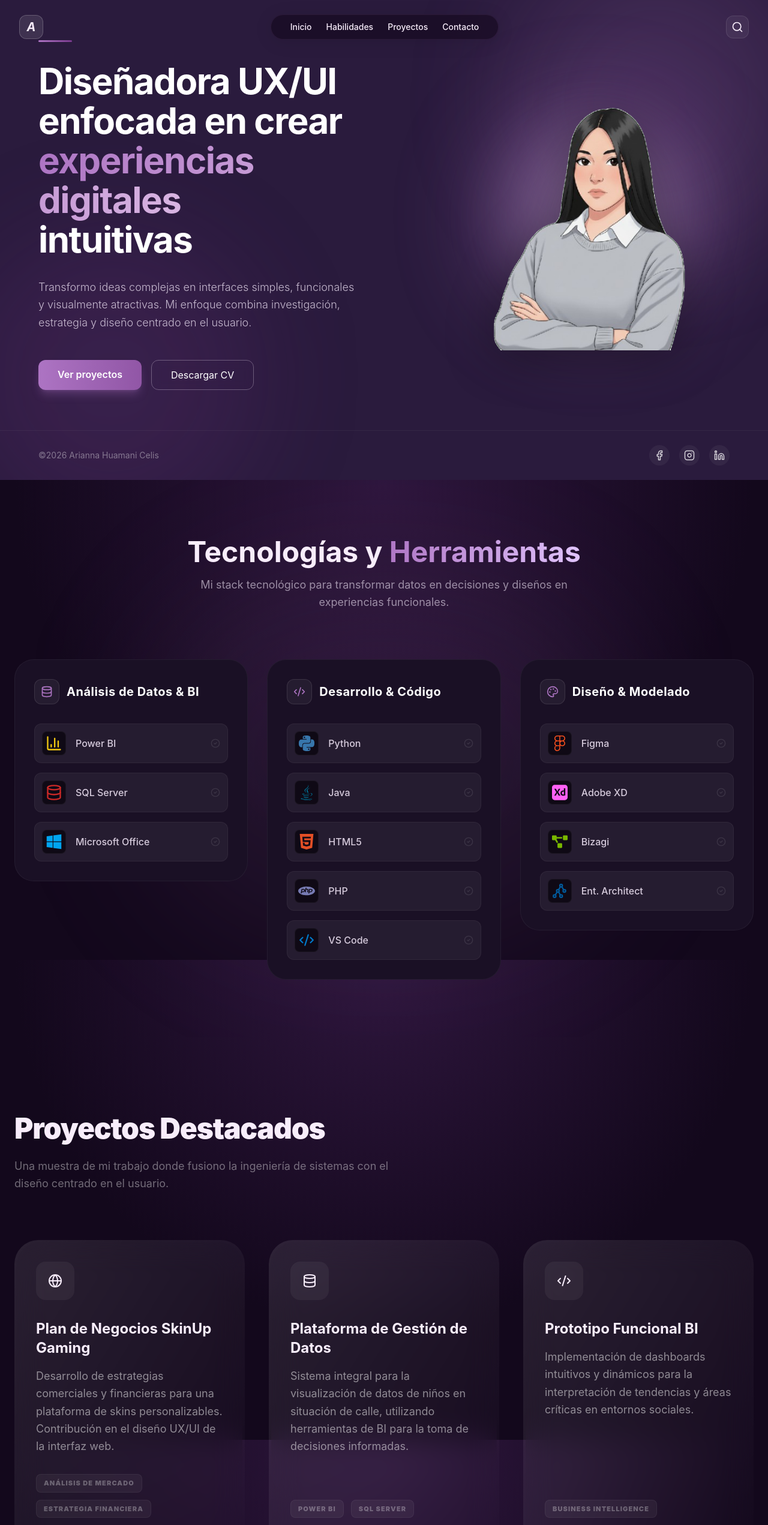
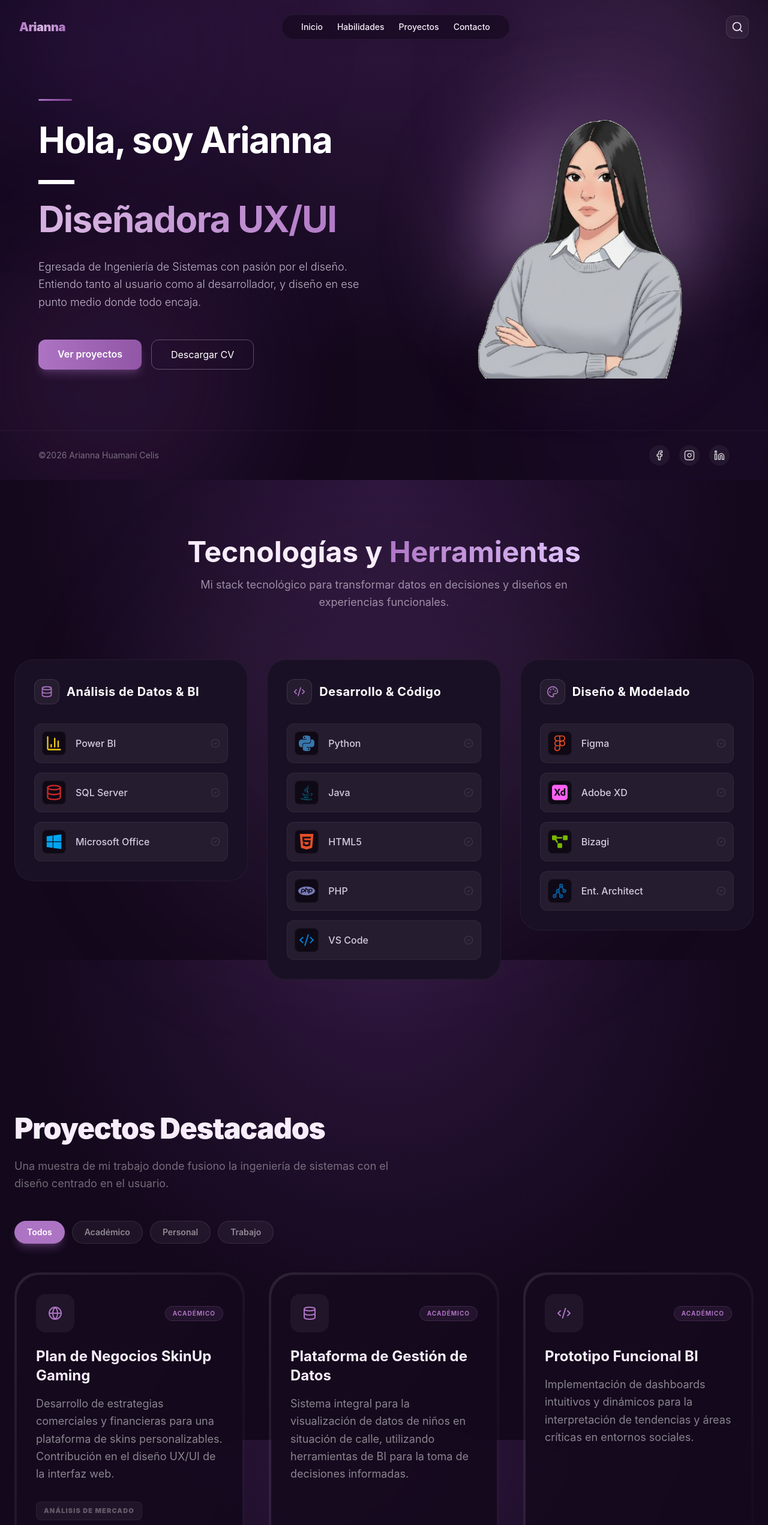
Before and after one commit to AriannaHC/PortafolioWeb, a React (Vite) app: page / in a window 1280 px wide. Shown: the top 2542 px of the page at 60% size. Built offline with nearby package versions, Linux system fonts and the light colour scheme.

Commit message:
Actualización

```diff
--- a/src/components/Hero.tsx
+++ b/src/components/Hero.tsx
@@ -6,7 +6,7 @@
 
 export const Hero = () => {
   return (
-    <section id="inicio" className="relative w-full min-h-screen flex flex-col justify-between overflow-hidden bg-[#2A1B3D]"> {/* Asumiendo un fondo base oscuro */}
+    <section id="inicio" className="relative w-full min-h-screen flex flex-col justify-between overflow-hidden">
 
       {/* Background blobs mejorados */}
       <div className="absolute inset-0 pointer-events-none">
@@ -15,7 +15,7 @@
       </div>
 
       {/* Contenido Central */}
-      <div className="flex-grow flex items-center justify-center px-6 lg:px-16 py-12 relative z-10">
+      <div className="flex-grow flex items-center justify-center px-6 lg:px-16 pt-32 pb-16 relative z-10">
         <div className="w-full max-w-[1280px] grid grid-cols-1 lg:grid-cols-2 gap-12 lg:gap-20 items-center">
 
           {/* TEXTO */}
@@ -28,20 +28,17 @@
             <div className="w-14 h-[3px] bg-gradient-to-r from-[#AD74C3] to-[#7A3A8E] mx-auto lg:mx-0 rounded-full"></div>
 
 <h1 className="text-4xl sm:text-5xl md:text-6xl font-bold leading-[1.1] tracking-tight text-white">
-              Diseñadora UX/UI <br className="hidden lg:block"/> enfocada en crear
+  Hola, soy Arianna —
   <br />
-              {/* MEJORA VISUAL: Texto con gradiente */}
   <span className="text-transparent bg-clip-text bg-gradient-to-r from-[#AD74C3] via-[#D8B4E2] to-[#AD74C3] bg-[length:200%_auto] animate-gradient">
-                 experiencias digitales
+    Diseñadora UX/UI
   </span>
-              <br />
-              intuitivas
 </h1>
 
 <p className="text-[#EADFF0]/80 text-base md:text-lg max-w-xl mx-auto lg:mx-0 leading-relaxed font-light">
-              Transformo ideas complejas en interfaces simples, funcionales
-              y visualmente atractivas. Mi enfoque combina investigación,
-              estrategia y diseño centrado en el usuario.
+  Egresada de Ingeniería de Sistemas con pasión por el diseño.
+  Entiendo tanto al usuario como al desarrollador, y diseño
+  en ese punto medio donde todo encaja.
 </p>
 
             <div className="flex flex-col sm:flex-row gap-4 justify-center lg:justify-start pt-4">
@@ -73,7 +70,7 @@
   transition={{ duration: 0.8 }}
   className="flex justify-center lg:justify-end order-2 relative"
 >
-  <div className="relative w-full max-w-[320px] lg:max-w-[450px] flex justify-center items-center">
+  <div className="relative w-full max-w-[340px] lg:max-w-[480px] flex justify-center items-center">
 
     {/* 1. El Aura de luz detrás (Sin bordes, pura luz) */}
     <div className="absolute w-[80%] h-[80%] bg-[#AD74C3] rounded-full blur-[80px] opacity-40 animate-pulse"></div>
--- a/src/components/Navbar.tsx
+++ b/src/components/Navbar.tsx
@@ -1,6 +1,6 @@
-import React, { useState } from 'react';
+import React, { useState, useEffect } from 'react';
 import { motion, AnimatePresence } from 'motion/react';
-import { Search, Menu, X, ChevronDown } from 'lucide-react';
+import { Search, Menu, X } from 'lucide-react';
 interface NavbarProps {
   onSearch: (value: string) => void;
 }
@@ -18,7 +18,15 @@
     setIsSearchOpen(false);
   }
 };
-
+useEffect(() => {
+  const handleEsc = (e: KeyboardEvent) => {
+    if (e.key === 'Escape') setIsSearchOpen(false);
+  };
+  if (isSearchOpen) {
+    document.addEventListener('keydown', handleEsc);
+  }
+  return () => document.removeEventListener('keydown', handleEsc);
+}, [isSearchOpen]);
   return (
     <>
       <motion.nav
@@ -26,10 +34,11 @@
         animate={{ y: 0, opacity: 1 }}
         className="fixed top-0 left-0 right-0 z-50 flex items-center justify-between px-8 py-6 max-w-7xl mx-auto w-full"
       >
-        {/* Logo */}
-        <div className="flex items-center justify-center w-10 h-10 bg-white/10 rounded-xl border border-white/20 backdrop-blur-sm">
-          <span className="text-xl font-bold italic">A</span>
-        </div>
+        <a href="#inicio" className="text-xl font-black tracking-tight">
+  <span className="text-transparent bg-clip-text bg-gradient-to-r from-[#AD74C3] via-[#D8B4E2] to-[#AD74C3]">
+    Arianna
+  </span>
+</a>
 
         {/* Center Links */}
         <div className="hidden md:flex items-center gap-6 glass-nav">
@@ -63,7 +72,7 @@
             initial={{ opacity: 0 }}
             animate={{ opacity: 1 }}
             exit={{ opacity: 0 }}
-            className="fixed inset-0 z-[100] bg-bg-dark/95 backdrop-blur-lg flex items-center justify-center p-6"
+            className="fixed inset-0 z-[100] bg-[var(--color-bg-main)]/95 backdrop-blur-lg flex items-center justify-center p-6"
           >
             <button
               onClick={() => setIsSearchOpen(false)}
@@ -108,12 +117,14 @@
               animate={{ x: 0 }}
               exit={{ x: '100%' }}
               transition={{ type: 'spring', damping: 25, stiffness: 200 }}
-              className="fixed top-0 right-0 bottom-0 z-[100] w-80 bg-bg-dark border-l border-white/10 p-8 md:hidden"
+              className="fixed top-0 right-0 bottom-0 z-[100] w-80 bg-[var(--color-bg-main)] border-l border-white/10 p-8 md:hidden"
             >
               <div className="flex items-center justify-between mb-12">
-                <div className="w-10 h-10 bg-white/10 rounded-xl border border-white/20 flex items-center justify-center">
-                  <span className="text-xl font-bold italic">A</span>
-                </div>
+              <a href="#inicio" className="text-xl font-black tracking-tight">
+  <span className="text-transparent bg-clip-text bg-gradient-to-r from-[#AD74C3] via-[#D8B4E2] to-[#AD74C3]">
+    Arianna
+  </span>
+</a>
                 <button onClick={() => setIsMenuOpen(false)} className="text-white/60 hover:text-white">
                   <X size={24} />
                 </button>
--- a/src/components/Projects.tsx
+++ b/src/components/Projects.tsx
@@ -1,7 +1,8 @@
-import React from 'react';
+import React, { useState } from 'react';
 import { motion, AnimatePresence } from 'motion/react';
 import { ExternalLink, Github, Code2, Database, Globe } from 'lucide-react';
-showDemo: false
+
+type Category = 'Todos' | 'Académico' | 'Personal' | 'Trabajo';
 
 const projects = [
   {
@@ -9,44 +10,80 @@
     description: "Desarrollo de estrategias comerciales y financieras para una plataforma de skins personalizables. Contribución en el diseño UX/UI de la interfaz web.",
     tech: ["Análisis de Mercado", "Estrategia Financiera", "UX/UI Design"],
     icon: <Globe className="text-accent-purple" />,
-    showDemo: false
+    category: "Académico" as Category,
+    showDemo: false,
+    github: null,
   },
   {
     title: "Plataforma de Gestión de Datos",
     description: "Sistema integral para la visualización de datos de niños en situación de calle, utilizando herramientas de BI para la toma de decisiones informadas.",
     tech: ["Power BI", "SQL Server", "Data Cleaning"],
     icon: <Database className="text-accent-purple" />,
-    showDemo: false
+    category: "Académico" as Category,
+    showDemo: false,
+    github: null,
   },
   {
     title: "Prototipo Funcional BI",
     description: "Implementación de dashboards intuitivos y dinámicos para la interpretación de tendencias y áreas críticas en entornos sociales.",
     tech: ["Business Intelligence", "Dashboards", "Análisis de Datos"],
     icon: <Code2 className="text-accent-purple" />,
-    showDemo: false
+    category: "Académico" as Category,
+    showDemo: false,
+    github: null,
   }
 ];
 
+const FILTERS: Category[] = ['Todos', 'Académico', 'Personal', 'Trabajo'];
+
 export const Projects = ({ searchQuery = '' }: { searchQuery?: string }) => {
-  const filteredProjects = projects.filter(project =>
+  const [activeFilter, setActiveFilter] = useState<Category>('Todos');
+
+  const filteredProjects = projects.filter(project => {
+    const matchesSearch =
       project.title.toLowerCase().includes(searchQuery.toLowerCase()) ||
       project.description.toLowerCase().includes(searchQuery.toLowerCase()) ||
-    project.tech.some(t => t.toLowerCase().includes(searchQuery.toLowerCase()))
-  );
+      project.tech.some(t => t.toLowerCase().includes(searchQuery.toLowerCase()));
+
+    const matchesFilter =
+      activeFilter === 'Todos' || project.category === activeFilter;
+
+    return matchesSearch && matchesFilter;
+  });
 
   return (
     <section id="proyectos" className="py-32 px-6">
       <div className="max-w-7xl mx-auto">
-        <div className="mb-20 space-y-6 text-center lg:text-left">
+
+        {/* Header */}
+        <div className="mb-12 space-y-6 text-center lg:text-left">
           <h2 className="text-5xl font-black tracking-tight">Proyectos Destacados</h2>
           <p className="text-white/40 max-w-2xl text-lg leading-relaxed">
             Una muestra de mi trabajo donde fusiono la ingeniería de sistemas con el diseño centrado en el usuario.
           </p>
         </div>
 
+        {/* Filtros */}
+        <div className="flex flex-wrap gap-3 mb-12">
+          {FILTERS.map(filter => (
+            <button
+              key={filter}
+              onClick={() => setActiveFilter(filter)}
+              className={`px-5 py-2 rounded-full text-sm font-semibold border transition-all duration-200
+                ${activeFilter === filter
+                  ? 'bg-accent-purple text-white border-accent-purple shadow-lg shadow-accent-purple/30'
+                  : 'bg-white/5 text-white/50 border-white/10 hover:bg-white/10 hover:text-white/80'
+                }`}
+            >
+              {filter}
+            </button>
+          ))}
+        </div>
+
+        {/* Grid */}
         <div className="grid grid-cols-1 md:grid-cols-2 lg:grid-cols-3 gap-10">
           <AnimatePresence mode="popLayout">
-            {filteredProjects.map((project, index) => (
+            {filteredProjects.map((project) => (
               <motion.div
                 key={project.title}
                 layout
@@ -54,13 +91,23 @@
                 animate={{ scale: 1, opacity: 1 }}
                 exit={{ scale: 0.9, opacity: 0 }}
                 transition={{ duration: 0.3 }}
-                className="group relative p-1 rounded-[2.5rem] bg-gradient-to-br from-white/10 to-transparent hover:from-accent-purple/40 transition-all"
+                className="group relative p-1 rounded-[2.5rem] bg-gradient-to-br from-white/10 to-transparent hover:from-[#AD74C3]/40 transition-all"
               >
-                <div className="h-full p-8 rounded-[2.4rem] bg-bg-dark/90 backdrop-blur-xl flex flex-col">
-                  <div className="w-16 h-16 bg-white/5 rounded-2xl flex items-center justify-center mb-8 group-hover:scale-110 transition-transform">
+                <div className="h-full p-8 rounded-[2.4rem] bg-[var(--color-bg-main)]/90 backdrop-blur-xl flex flex-col">
+
+                  {/* Categoría badge */}
+                  <div className="flex items-center justify-between mb-6">
+                    <div className="w-16 h-16 bg-white/5 rounded-2xl flex items-center justify-center group-hover:scale-110 transition-transform">
                       {project.icon}
                     </div>
-                  <h3 className="text-2xl font-bold mb-4 group-hover:text-accent-purple transition-colors">{project.title}</h3>
+                    <span className="text-[10px] uppercase tracking-widest font-bold px-3 py-1 rounded-full bg-accent-purple/10 text-accent-purple border border-accent-purple/20">
+                      {project.category}
+                    </span>
+                  </div>
+
+                  <h3 className="text-2xl font-bold mb-4 group-hover:text-accent-purple transition-colors">
+                    {project.title}
+                  </h3>
                   <p className="text-white/50 mb-8 text-lg leading-relaxed flex-grow">
                     {project.description}
                   </p>
@@ -72,10 +119,12 @@
                     ))}
                   </div>
                   <div className="flex items-center gap-6 pt-6 border-t border-white/5">
-                    <a href="#" className="flex items-center gap-2 text-white/40 hover:text-white transition-all font-bold text-sm">
+                    {project.github && (
+                      <a href={project.github} className="flex items-center gap-2 text-white/40 hover:text-white transition-all font-bold text-sm">
                         <Github size={18} />
                         Code
                       </a>
+                    )}
                     {project.showDemo && (
                       <a href="#" className="flex items-center gap-2 text-white/40 hover:text-white transition-all font-bold text-sm">
                         <ExternalLink size={18} />
@@ -87,12 +136,16 @@
               </motion.div>
             ))}
           </AnimatePresence>
+
           {filteredProjects.length === 0 && (
             <div className="col-span-full py-20 text-center">
-              <p className="text-white/40 text-xl italic">No se encontraron proyectos que coincidan con tu búsqueda.</p>
+              <p className="text-white/40 text-xl italic">
+                No se encontraron proyectos en esta categoría.
+              </p>
             </div>
           )}
         </div>
+
       </div>
     </section>
   );
--- a/src/index.css
+++ b/src/index.css
@@ -3,24 +3,17 @@
 @theme {
   --font-sans: "Inter", ui-sans-serif, system-ui, sans-serif;
 
-  /* 🎨 PALETA CORREGIDA */
+  /* 🎨 PALETA */
+  --color-bg-main: #13081C;
+  --color-bg-card: #1A1025;
+  --color-accent: #AD74C3;
+  --color-primary: #7A3A8E;
+  --color-text-light: #F8EDFB;
+  --color-text-muted: #EADFF0;
 
-  /* Fondo Principal: Un morado casi negro (Deep Violet).
-     Esto hace que los colores neón resalten mucho más. */
-  --color-bg-main: #13081C;
-
-  /* Fondo Secundario: Para tarjetas o secciones alternas */
-  --color-bg-card: #1A1025;
-
-  /* Acento Principal: El lila brillante (Tu color de marca) */
-  --color-accent: #AD74C3;
-
-  /* Acento Secundario: Morado medio para profundidades */
-  --color-primary: #7A3A8E;
-
-  /* Textos */
-  --color-text-light: #F8EDFB;  /* Blanco lila para títulos */
-  --color-text-muted: #EADFF0;  /* Lila grisáceo para párrafos */
+  /* ✅ ALIAS NUEVOS — Habilitan las clases de Tailwind */
+  --color-accent-purple: #AD74C3;  /* → text-accent-purple, bg-accent-purple, border-accent-purple */
+  --color-bg-dark: #13081C;        /* → bg-bg-dark */
 }
 
 @layer base {
@@ -101,3 +94,14 @@
   background-clip: text;
   color: transparent;
 }
+
+/* ✅ AGREGAR AL FINAL — Animación del texto gradiente en Hero */
+@keyframes gradient-shift {
+  0%   { background-position: 0% 50%; }
+  50%  { background-position: 100% 50%; }
+  100% { background-position: 0% 50%; }
+}
+
+.animate-gradient {
+  animation: gradient-shift 4s ease infinite;
+}
```
Also changed, not shown: src/components/Contact.tsx (+8 -2 lines), src/components/Skills.tsx (+6 -9 lines). Lines whose indentation alone changed are shown as unchanged.
